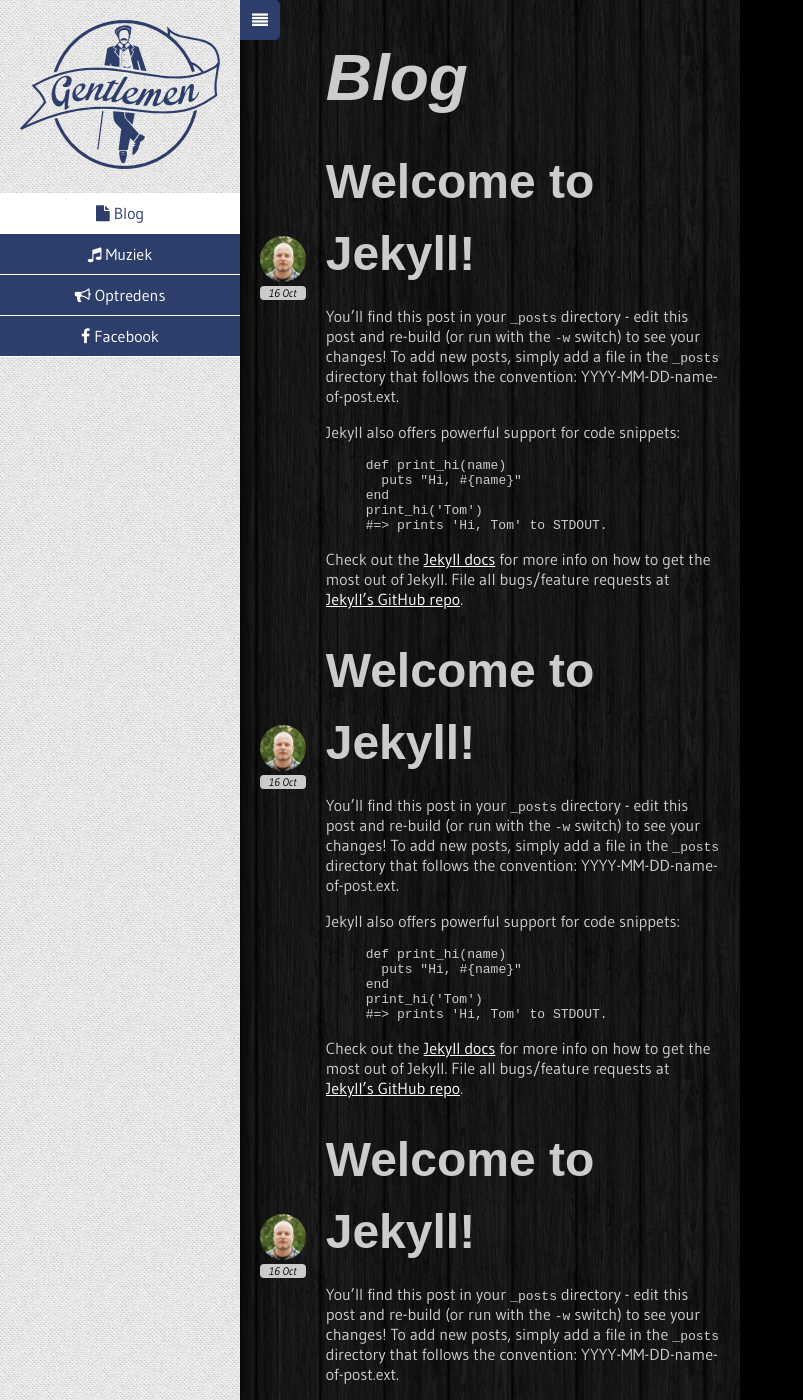
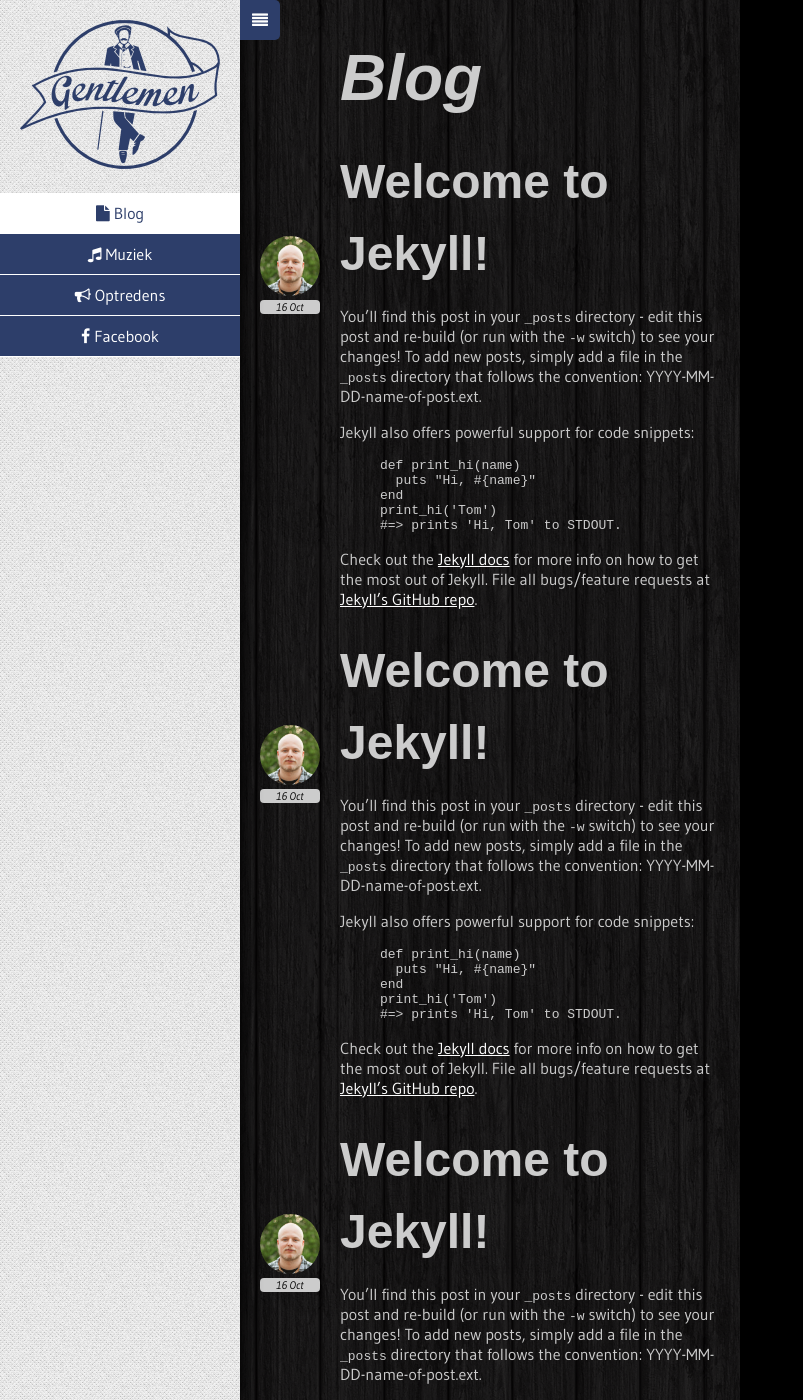
Before and after one commit to danielbeeke/gentlemen, a Jekyll site: the page built from index.html, in a window 1280 px wide and 1400 px high. Shown: the whole window, without its empty margins (0-803 px from the left). Built offline with Jekyll 4.4.1, drawn with Linux system fonts in a browser that asks for light colours; nearby versions of some CDN libraries; some web fonts are replaced; Markdown is read by kramdown in place of the engine named in the settings.

```diff
--- a/javascripts/main.js
+++ b/javascripts/main.js
@@ -40,6 +40,8 @@
           $('a.innerlink[href="' + id + '"]').addClass('active')
           $(id).addClass('active')
         }
+
+        return false
       })
     },
     initScroller: function () {
@@ -51,9 +53,6 @@
           // Only auto collapse menu on mobile.
           if ($(window).width() < 480 && $('body').hasClass('expanded-menu')) {
             $('body').removeClass('expanded-menu').addClass('collapsed-menu')
-            $('#blogs').css({
-              marginBottom: $(window).height()
-            })
           }
         }
         else {
--- a/stylesheets/screen.css
+++ b/stylesheets/screen.css
@@ -24,7 +24,7 @@ img, video {
   height: auto;
 }
 
-/* line 30, ../sass/screen.scss */
+/* line 25, ../sass/screen.scss */
 html,
 body {
   margin: 0;
@@ -33,12 +33,12 @@ body {
   font-family: 'Gudea', sans-serif;
 }
 
-/* line 37, ../sass/screen.scss */
+/* line 32, ../sass/screen.scss */
 html {
   background: black;
 }
 
-/* line 41, ../sass/screen.scss */
+/* line 36, ../sass/screen.scss */
 h1, h2, h3, h4, h5 {
   font-family: 'Dorsa', sans-serif;
   font-size: 3em;
@@ -46,64 +46,56 @@ h1, h2, h3, h4, h5 {
   margin: 10px 0;
 }
 
-/* line 48, ../sass/screen.scss */
+/* line 43, ../sass/screen.scss */
 h2 {
   font-size: 4em;
   font-style: italic;
 }
 
-/* line 53, ../sass/screen.scss */
+/* line 48, ../sass/screen.scss */
 #main-header {
   z-index: 4;
   position: relative;
   width: 100%;
-  clear: right;
-  float: right;
-  margin-right: 0;
   background: url(../images/bgnoise_lg.png);
   text-align: center;
 }
-/* line 62, ../sass/screen.scss */
+/* line 57, ../sass/screen.scss */
 #main-header #logo img {
   padding: 20px 0;
 }
 @media (min-width: 480px) {
-  /* line 53, ../sass/screen.scss */
+  /* line 48, ../sass/screen.scss */
   #main-header {
     max-width: 240px;
-    width: 46.15385%;
-    clear: right;
-    float: left;
-    margin-left: 0;
-    margin-right: 0%;
     height: 100%;
   }
 }
 
-/* line 77, ../sass/screen.scss */
+/* line 71, ../sass/screen.scss */
 body.sticky-menu #main-header {
   margin-bottom: 60px;
 }
 
 @media (min-width: 480px) {
-  /* line 83, ../sass/screen.scss */
+  /* line 77, ../sass/screen.scss */
   #main-header {
     position: fixed;
     top: 0;
   }
 }
-/* line 89, ../sass/screen.scss */
+/* line 83, ../sass/screen.scss */
 #main-menu {
   z-index: 4;
   position: relative;
 }
-/* line 93, ../sass/screen.scss */
+/* line 87, ../sass/screen.scss */
 #main-menu ul.menu {
   list-style: none;
   padding: 0;
   margin: 0;
 }
-/* line 98, ../sass/screen.scss */
+/* line 92, ../sass/screen.scss */
 #main-menu ul.menu a:link, #main-menu ul.menu a:visited, #main-menu ul.menu a {
   color: white;
   background: #2d3e6a;
@@ -117,19 +109,19 @@ body.sticky-menu #main-header {
   -o-transition: background 0.6s, color 0.6s;
   transition: background 0.6s, color 0.6s;
 }
-/* line 108, ../sass/screen.scss */
+/* line 102, ../sass/screen.scss */
 #main-menu ul.menu a:link:hover, #main-menu ul.menu a:link.active, #main-menu ul.menu a:visited:hover, #main-menu ul.menu a:visited.active, #main-menu ul.menu a:hover, #main-menu ul.menu a.active {
   background: white;
   color: #2d3e6a;
 }
 
 @media (max-width: 480px) {
-  /* line 118, ../sass/screen.scss */
+  /* line 112, ../sass/screen.scss */
   #main-menu {
     overflow: hidden;
   }
 
-  /* line 123, ../sass/screen.scss */
+  /* line 117, ../sass/screen.scss */
   body.expanded-menu #main-menu {
     -webkit-transition: max-height 0.6s, width 0.6s;
     -webkit-transition-delay: 0.6s, 0s;
@@ -139,7 +131,7 @@ body.sticky-menu #main-header {
     max-height: 400px;
   }
 
-  /* line 130, ../sass/screen.scss */
+  /* line 124, ../sass/screen.scss */
   body.collapsed-menu #main-menu {
     -webkit-transition: max-height 0.6s, width 0.6s;
     -webkit-transition-delay: 0s, 0.6s;
@@ -149,27 +141,27 @@ body.sticky-menu #main-header {
     max-height: 40px;
   }
 
-  /* line 137, ../sass/screen.scss */
+  /* line 131, ../sass/screen.scss */
   body.sticky-menu #main-menu {
     position: fixed;
     top: 0;
     width: 100%;
   }
 
-  /* line 145, ../sass/screen.scss */
+  /* line 139, ../sass/screen.scss */
   body.sticky-menu.collapsed-menu #main-header {
     margin-bottom: 40px;
   }
-  /* line 149, ../sass/screen.scss */
+  /* line 143, ../sass/screen.scss */
   body.sticky-menu.collapsed-menu #main-menu {
     width: 40px;
     right: 0px;
   }
-  /* line 152, ../sass/screen.scss */
+  /* line 146, ../sass/screen.scss */
   body.sticky-menu.collapsed-menu #main-menu li:nth-child(2) {
     padding-top: 40px;
   }
-  /* line 155, ../sass/screen.scss */
+  /* line 149, ../sass/screen.scss */
   body.sticky-menu.collapsed-menu #main-menu ul.menu #switch-menu {
     width: 40px;
     right: 0;
@@ -177,7 +169,7 @@ body.sticky-menu #main-header {
   }
 }
 @media (min-width: 480px) {
-  /* line 167, ../sass/screen.scss */
+  /* line 161, ../sass/screen.scss */
   #main-menu ul.menu #switch-menu {
     position: fixed;
     z-index: 9;
@@ -198,7 +190,7 @@ body.sticky-menu #main-header {
     border-radius: 0 5px 5px 0;
   }
 
-  /* line 179, ../sass/screen.scss */
+  /* line 173, ../sass/screen.scss */
   #main-header {
     -webkit-transition: -webkit-transform 0.6s, box-shadow 0.6s;
     -moz-transition: -moz-transform 0.6s, box-shadow 0.6s;
@@ -209,11 +201,11 @@ body.sticky-menu #main-header {
     box-shadow: 0 0 20px black;
   }
 
-  /* line 185, ../sass/screen.scss */
+  /* line 179, ../sass/screen.scss */
   body.collapsed-menu #main-menu ul.menu #switch-menu {
     position: fixed;
   }
-  /* line 189, ../sass/screen.scss */
+  /* line 183, ../sass/screen.scss */
   body.collapsed-menu #main-header {
     -webkit-transform: translateX(-100%);
     -moz-transform: translateX(-100%);
@@ -222,14 +214,14 @@ body.sticky-menu #main-header {
     transform: translateX(-100%);
   }
 
-  /* line 195, ../sass/screen.scss */
+  /* line 189, ../sass/screen.scss */
   body.expanded-menu #main-header {
     -webkit-box-shadow: 0 0 20px black;
     -moz-box-shadow: 0 0 20px black;
     box-shadow: 0 0 20px black;
   }
 }
-/* line 201, ../sass/screen.scss */
+/* line 195, ../sass/screen.scss */
 .panel {
   filter: progid:DXImageTransform.Microsoft.Alpha(Opacity=0);
   opacity: 0;
@@ -237,31 +229,35 @@ body.sticky-menu #main-header {
   padding: 20px;
   padding-top: 20px;
   min-height: 100%;
-  position: relative;
+  position: absolute;
+  top: 0;
   background: url(../images/dark_wood.png);
   color: #ccc;
+  width: 100%;
+  max-height: 0px;
+  overflow: hidden;
   -webkit-transition: all 0.6s;
   -moz-transition: all 0.6s;
   -o-transition: all 0.6s;
   transition: all 0.6s;
-  width: 100%;
-  clear: right;
-  float: right;
-  margin-right: 0;
+  -webkit-box-shadow: 0 0 20px black;
+  -moz-box-shadow: 0 0 20px black;
+  box-shadow: 0 0 20px black;
 }
 /* line 212, ../sass/screen.scss */
 .panel .meta {
   margin-top: 100px;
   font-style: italic;
-  padding-right: 20px;
   text-align: center;
   color: black;
+  width: 60px;
+  position: absolute;
 }
-/* line 221, ../sass/screen.scss */
+/* line 222, ../sass/screen.scss */
 .panel a:link, .panel a:visited {
   color: white;
 }
-/* line 225, ../sass/screen.scss */
+/* line 226, ../sass/screen.scss */
 .panel .date-wrapper {
   background: #ccc;
   -webkit-border-radius: 4px;
@@ -271,11 +267,11 @@ body.sticky-menu #main-header {
   border-radius: 4px;
   font-size: 11px;
 }
-/* line 231, ../sass/screen.scss */
+/* line 232, ../sass/screen.scss */
 .panel .content {
   overflow-x: hidden;
 }
-/* line 235, ../sass/screen.scss */
+/* line 236, ../sass/screen.scss */
 .panel.active {
   filter: progid:DXImageTransform.Microsoft.Alpha(Opacity=100);
   opacity: 1;
@@ -285,24 +281,16 @@ body.sticky-menu #main-header {
   -ms-transform: translateX(0);
   -o-transform: translateX(0);
   transform: translateX(0);
+  position: relative;
+  max-height: 9999px;
 }
-/* line 243, ../sass/screen.scss */
-.panel .meta {
-  width: 25%;
-  clear: right;
-  float: left;
-  margin-left: 0;
-  margin-right: 0%;
-}
-/* line 244, ../sass/screen.scss */
+/* line 245, ../sass/screen.scss */
 .panel .content, .panel .panel-title {
-  width: 75%;
-  clear: right;
-  float: right;
-  margin-right: 0;
+  width: auto;
+  margin-left: 80px;
 }
 @media (min-width: 480px) {
-  /* line 201, ../sass/screen.scss */
+  /* line 195, ../sass/screen.scss */
   .panel {
     -webkit-transform: translateX(-100%);
     -moz-transform: translateX(-100%);
@@ -312,72 +300,38 @@ body.sticky-menu #main-header {
     margin-right: -100% !important;
     max-width: 500px;
     padding-bottom: 0 !important;
-    width: 53.84615%;
-    clear: right;
-    float: right;
-    margin-right: 0;
-  }
-  /* line 253, ../sass/screen.scss */
-  .panel .meta {
-    width: 14.28571%;
-    clear: right;
-    float: left;
-    margin-left: 0;
-    margin-right: 0%;
-  }
-  /* line 254, ../sass/screen.scss */
-  .panel .content, .panel .panel-title {
-    width: 85.71429%;
-    clear: right;
-    float: right;
-    margin-right: 0;
   }
 }
 @media (min-width: 520px) {
-  /* line 201, ../sass/screen.scss */
+  /* line 195, ../sass/screen.scss */
   .panel {
     float: left;
     margin-left: 240px;
-    -webkit-box-shadow: 0 0 20px black;
-    -moz-box-shadow: 0 0 20px black;
-    box-shadow: 0 0 20px black;
+  }
+}
+@media (max-width: 740px) {
+  /* line 195, ../sass/screen.scss */
+  .panel {
+    float: left;
+    margin-left: 0px;
   }
 }
 
 @media (min-width: 480px) {
-  /* line 266, ../sass/screen.scss */
+  /* line 270, ../sass/screen.scss */
   body.collapsed-menu .panel {
     -webkit-box-shadow: 0 0 20px black;
     -moz-box-shadow: 0 0 20px black;
     box-shadow: 0 0 20px black;
-    width: 53.84615%;
-    clear: right;
-    float: left;
     margin-left: 0;
-    margin-right: 0%;
   }
-  /* line 269, ../sass/screen.scss */
-  body.collapsed-menu .panel .meta {
-    width: 14.28571%;
-    clear: right;
-    float: left;
-    margin-left: 0;
-    margin-right: 0%;
-  }
-  /* line 270, ../sass/screen.scss */
-  body.collapsed-menu .panel .content, body.collapsed-menu .panel .panel-title {
-    width: 85.71429%;
-    clear: right;
-    float: right;
-    margin-right: 0;
-  }
-  /* line 273, ../sass/screen.scss */
+  /* line 277, ../sass/screen.scss */
   body.collapsed-menu #main-menu ul.menu #switch-menu {
     filter: progid:DXImageTransform.Microsoft.Alpha(Opacity=40);
     opacity: 0.4;
   }
 }
-/* line 279, ../sass/screen.scss */
+/* line 283, ../sass/screen.scss */
 .author img {
   overflow: hidden;
   -webkit-border-radius: 100%;
```
Also changed, not shown: sass/screen.scss (+23 -19 lines), 3 other files.
